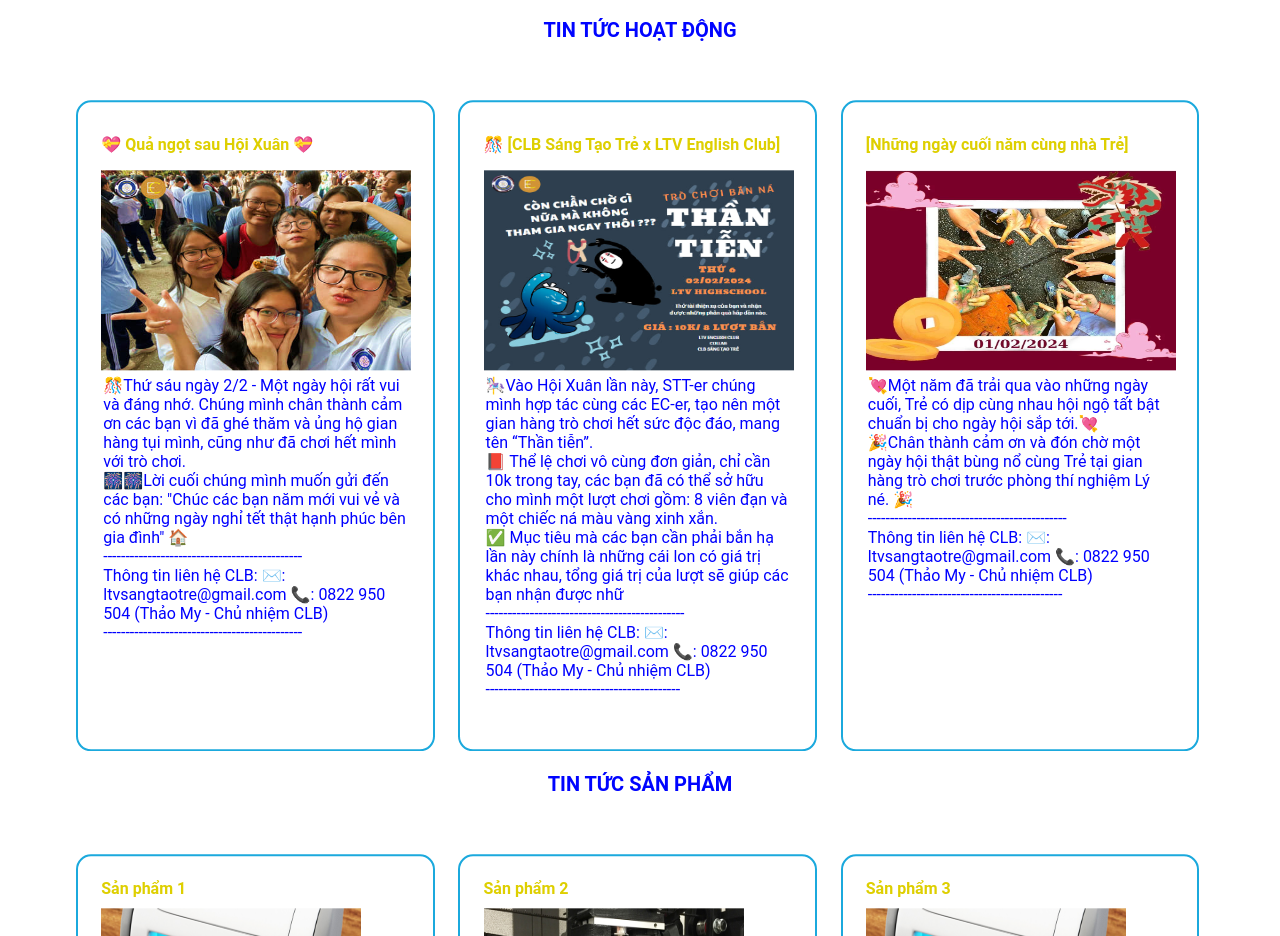
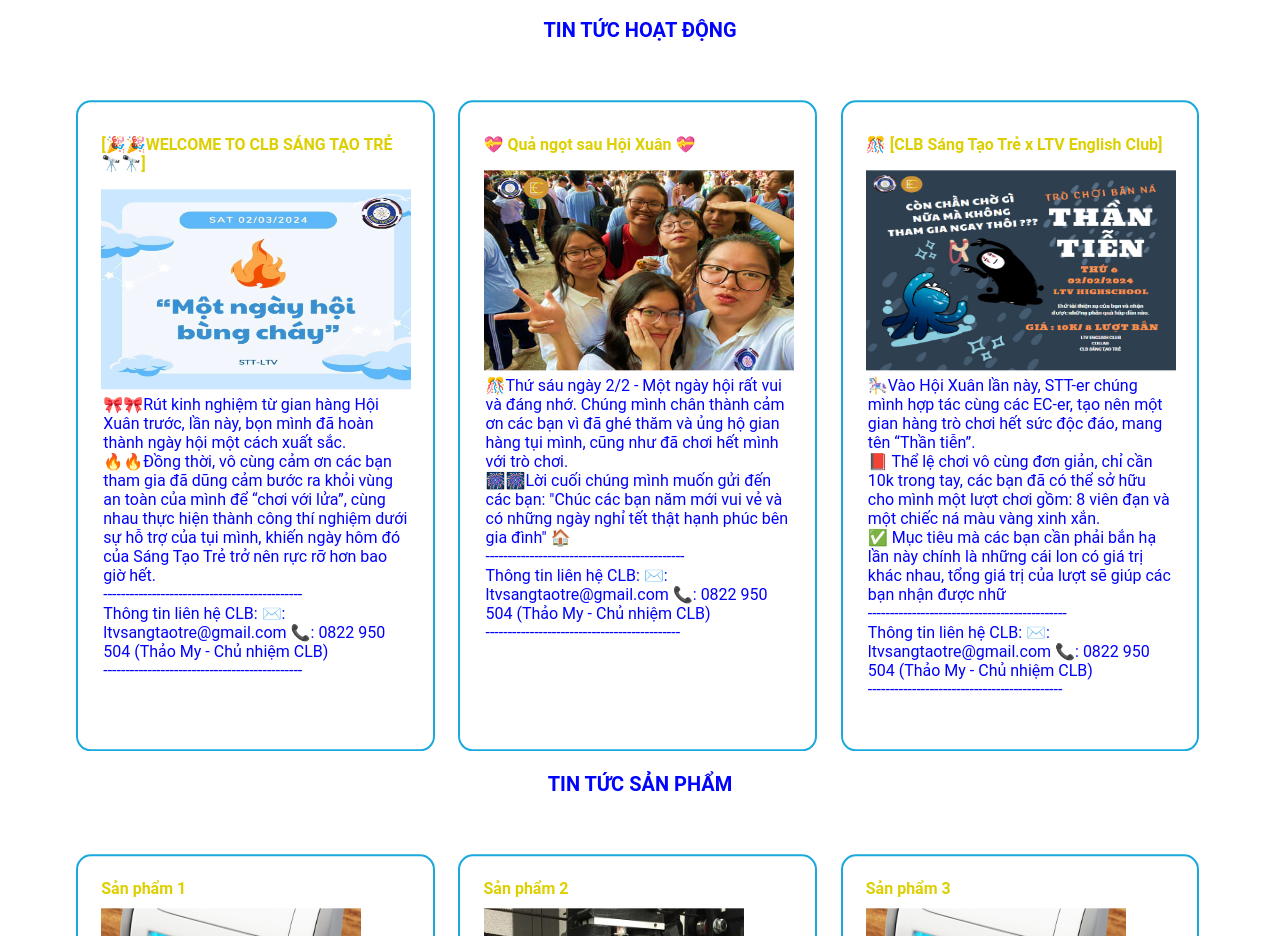
Before and after one commit to clbsangtaotreLTVq1/web, a plain HTML site: page index.html in a window 1280 px wide. Shown: the part 907-1843 px from the top of the page. Drawn offline with Linux system fonts and the light colour scheme; a web font is replaced by a local one.

Commit message:
Update index.html

```diff
--- a/index.html
+++ b/index.html
@@ -37,7 +37,7 @@
             <div class="new_list">
                 <div class="news_item">
                     <h4 id="head-content-1">CONTENT 1</h4>
-                    <img src="picture/425478310_419814577048202_4646574799744825199_n.jpg" alt="">
+                    <img src="picture/430063770_435748452121481_4664689500630561255_n.jpg" alt="">
                     <div class="content" id = "content">
                         <a href="https://www.facebook.com/share/p/4XshRu2eRHWrcPV3/?mibextid=WC7FNe">
                             <p id="content-1"></p>
@@ -53,7 +53,7 @@
                 </div>
                 <div class="news_item" id = "fixx">
                     <h4 id="head-content-2">CONTENT 2</h4>
-                    <img src="picture/423539491_418176260545367_4684015335517888730_n.jpg" alt="">
+                    <img src="picture/425478310_419814577048202_4646574799744825199_n.jpg" alt="">
                     <div class="content" id = "content">
                         <a href="https://m.facebook.com/story.php?story_fbid=pfbid02HvzCPJzQGfmm3QzFRJCgu2VQbT5JoGBVRZFeZPeSWWJGN2uiDR2jeMUYPNQXuG1Nl&id=100070589888159&mibextid=Nif5oz">
                             <p id="content-2"></p>
@@ -68,7 +68,7 @@
                 </div>
                 <div class="news_item">
                     <h4 id="head-content-3">CONTENT 3</h4>
-                    <img src="picture/424918449_418745870488406_8879328765147097714_n.jpg" alt="">
+                    <img src="picture/423539491_418176260545367_4684015335517888730_n.jpg" alt="">
                     <div class="content" id = "content">
                         <a href="https://www.facebook.com/share/p/wgLCk91rUxBYqZQD/?mibextid=WC7FNe">
                             <p id ="content-3"></p>
@@ -90,42 +90,21 @@
                     <h6 id = "head-produce-1">Sản phẩm 1</h6>
                     <img src="picture/cong-nghe-in-3d-la-gi-8.jpg" alt="">
                     <div class="content" id = "content">
-                        <p id="produce-1">
-                            Chuyên cung cấp những dụng cụ limited cho khách hàng, phục vụ mỗi người một dịch vụ chăm sóc tận răng với bảo hành siêu ưu đãi cho người mua :D
-                            <br>
-                            <br>
-                            Nguyên liệu: nhựa in 3D
-                            <br> Công dụng: Làm được mọi thứ, miễn trí tưởng tượng đủ là được
-                            <br> Lí do nên mua: nên mua
-                        </p>
+                        <p id="produce-1"></p>
                     </div>
                 </div>
                 <div class="news_item1" id = "fixx1">
                     <h6 id = "head-produce-2">Sản phẩm 2</h6>
                     <img src="picture/cong-nghe-in-3d-la-gi.jpg" alt="">
                     <div class="content" id = "content">
-                        <p id="produce-2">
-                            Chuyên cung cấp những dụng cụ limited cho khách hàng, phục vụ mỗi người một dịch vụ chăm sóc tận răng với bảo hành siêu ưu đãi cho người mua :D
-                            <br>
-                            <br>
-                            Nguyên liệu: nhựa in 3D
-                            <br> Công dụng: Làm được mọi thứ, miễn trí tưởng tượng đủ là được
-                            <br> Lí do nên mua: nên mua
-                        </p>
+                        <p id="produce-2"></p>
                     </div>
                 </div>
                 <div class="news_item1">
                     <h6 id = "head-produce-3">Sản phẩm 3</h6>
                     <img src="picture/cong-nghe-in-3d-la-gi-8.jpg" alt="">
                     <div class="content" id = "content">
-                        <p id="produce-3">
-                            Chuyên cung cấp những dụng cụ limited cho khách hàng, phục vụ mỗi người một dịch vụ chăm sóc tận răng với bảo hành siêu ưu đãi cho người mua :D
-                            <br>
-                            <br>
-                            Nguyên liệu: nhựa in 3D
-                            <br> Công dụng: Làm được mọi thứ, miễn trí tưởng tượng đủ là được
-                            <br> Lí do nên mua: nên mua
-                        </p>
+                        <p id="produce-3"></p>
                     <div>
                 <div>
         </article>
@@ -169,53 +148,72 @@
         </footer>
     </div>
     <script>
+        const indexContent = (number, head, content) => {
+            document.getElementById(`head-content-${number}`).innerHTML = head;
+            document.getElementById(`content-${number}`).innerHTML = content;
+        }
+        const indexProduce = (number, head, content) => {
+            document.getElementById(`head-produce-${number}`).innerHTML = head;
+            document.getElementById(`produce-${number}`).innerHTML = content;
+        }
         //information
             //content-1
-            const head_content_1 = `💝 Quả ngọt sau Hội Xuân 💝`
+            const head_content_1 = `[🎉🎉WELCOME TO CLB SÁNG TẠO TRẺ🔭🔭]`
             const content_1 = `
+
+            🎀🎀Rút kinh nghiệm từ gian hàng Hội Xuân trước, lần này, bọn mình đã hoàn thành ngày hội một cách xuất sắc. <br>
+            🔥🔥Đồng thời, vô cùng cảm ơn các bạn tham gia đã dũng cảm bước ra khỏi vùng an toàn của mình để “chơi với lửa”, cùng nhau thực hiện thành công thí nghiệm dưới sự hỗ trợ của tụi mình, khiến ngày hôm đó của Sáng Tạo Trẻ trở nên rực rỡ hơn bao giờ hết. <br>
+            `;
+            indexContent(1, head_content_1, content_1)
+
+            //content-2
+            const head_content_2 = `💝 Quả ngọt sau Hội Xuân 💝`
+            const content_2 = `
             🎊Thứ sáu ngày 2/2 - Một ngày hội rất vui và đáng nhớ. Chúng mình chân thành cảm ơn các bạn vì đã ghé thăm và ủng hộ gian hàng tụi mình, cũng như đã chơi hết mình với trò chơi.
             <br>
             🎆🎆Lời cuối chúng mình muốn gửi đến các bạn: "Chúc các bạn năm mới vui vẻ và có những ngày nghỉ tết thật hạnh phúc bên gia đình" 🏠 <br>
             `;
-            document.getElementById("head-content-1").innerHTML = head_content_1
-            document.getElementById("content-1").innerHTML = content_1;
+            indexContent(2, head_content_2, content_2)
 
-            //content-2
-            const head_content_2 = `🎊 [CLB Sáng Tạo Trẻ x LTV English Club]`
-            const content_2 = `🎠Vào Hội Xuân lần này, STT-er chúng mình hợp tác cùng các EC-er, tạo nên một gian hàng trò chơi hết sức độc đáo, mang tên “Thần tiễn”.
+            //content-3
+            const head_content_3 = `🎊 [CLB Sáng Tạo Trẻ x LTV English Club]`
+            const content_3 = `🎠Vào Hội Xuân lần này, STT-er chúng mình hợp tác cùng các EC-er, tạo nên một gian hàng trò chơi hết sức độc đáo, mang tên “Thần tiễn”.
             <br>
             📕 Thể lệ chơi vô cùng đơn giản, chỉ cần 10k trong tay, các bạn đã có thể sở hữu cho mình một lượt chơi gồm: 8 viên đạn và một chiếc ná màu vàng xinh xắn.
             <br>
             ✅ Mục tiêu mà các bạn cần phải bắn hạ lần này chính là những cái lon có giá trị khác nhau, tổng giá trị của lượt sẽ giúp các bạn nhận được nhữ`
-            document.getElementById("head-content-2").innerHTML = head_content_2
-            document.getElementById("content-2").innerHTML = content_2;
-
-            //content-3
-            const head_content_3 = `[Những ngày cuối năm cùng nhà Trẻ]`
-            const content_3 = `
-            💘Một năm đã trải qua vào những ngày cuối, Trẻ có dịp cùng nhau hội ngộ tất bật chuẩn bị cho ngày hội sắp tới.💘
-            <br>
-            🎉Chân thành cảm ơn và đón chờ một ngày hội thật bùng nổ cùng Trẻ tại gian hàng trò chơi trước phòng thí nghiệm Lý né. 🎉
-            `;
-            document.getElementById("head-content-3").innerHTML = head_content_3
-            document.getElementById("content-3").innerHTML = content_3;
+            indexContent(3, head_content_3, content_3)
 
         //Produce
             //produce-1
-            const head_produce_1 = ``
-            const produce_1 = ``
-            document.getElementById("").innerHTML = head_3
-            document.getElementById("").innerHTML = content_3;
+            const head_produce_1 = `Sản phẩm 1`
+            const produce_1 = `Chuyên cung cấp những dụng cụ limited cho khách hàng, phục vụ mỗi người một dịch vụ chăm sóc tận răng với bảo hành siêu ưu đãi cho người mua :D
+            <br>
+            <br>
+            Nguyên liệu: nhựa in 3D
+            <br> Công dụng: Làm được mọi thứ, miễn trí tưởng tượng đủ là được
+            <br> Lí do nên mua: nên mua`
+            indexProduce(1, head_produce_1, produce_1);
+
             //produce-2
-            const head_produce_2 = ``
-            const produce_2 = ``
-            document.getElementById("").innerHTML = head_3
-            document.getElementById("").innerHTML = content_3;
+            const head_produce_2 = `Sản phẩm 2`
+            const produce_2 = `Chuyên cung cấp những dụng cụ limited cho khách hàng, phục vụ mỗi người một dịch vụ chăm sóc tận răng với bảo hành siêu ưu đãi cho người mua :D
+            <br>
+            <br>
+            Nguyên liệu: nhựa in 3D
+            <br> Công dụng: Làm được mọi thứ, miễn trí tưởng tượng đủ là được
+            <br> Lí do nên mua: nên mua`
+            indexProduce(2, head_produce_2, produce_2);
+
             //produce-3
-            const head_produce_3 = ``
-            const produce_3 = ``
-            document.getElementById("").innerHTML = head_3
-            document.getElementById("").innerHTML = content_3;
+            const head_produce_3 = `Sản phẩm 3`
+            const produce_3 = `Chuyên cung cấp những dụng cụ limited cho khách hàng, phục vụ mỗi người một dịch vụ chăm sóc tận răng với bảo hành siêu ưu đãi cho người mua :D
+            <br>
+            <br>
+            Nguyên liệu: nhựa in 3D
+            <br> Công dụng: Làm được mọi thứ, miễn trí tưởng tượng đủ là được
+            <br> Lí do nên mua: nên mua`
+            indexProduce(3, head_produce_3, produce_3)
         </script>
 </body>
 </html>
```
